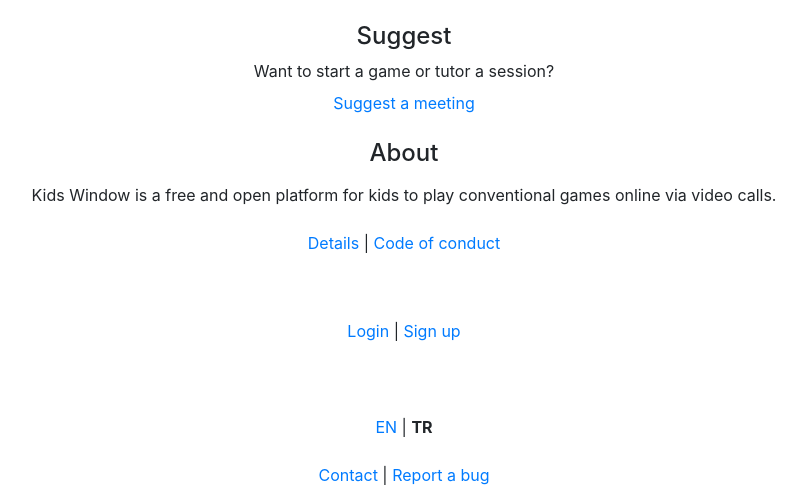
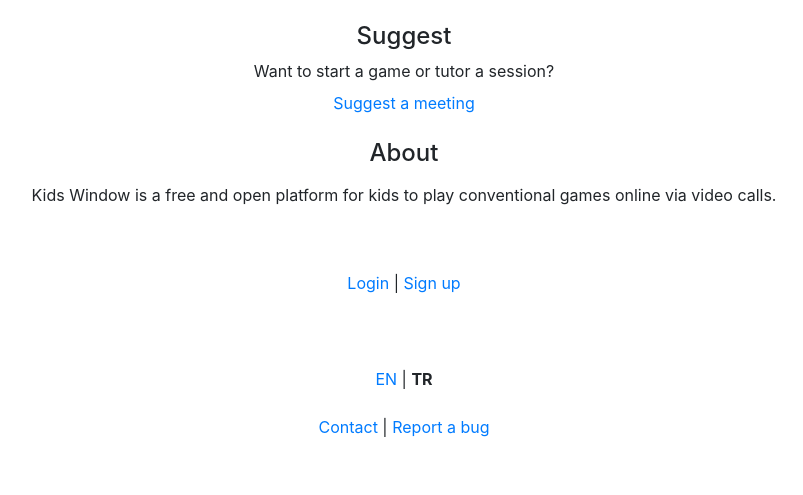
Before and after one commit to onurmatik/kidswindow, a Django app: template kidswindow/templates/index.html in a window 1280 px wide. Shown: the part 292-787 px from the top of the page, without its empty margins (236-1039 px from the left). After the commit the page ends 729 px from the top, so only its background shows below. Run offline with Django 3.2, Linux system fonts and the light colour scheme; the template is opened without the code that fills it, so the values that code supplies are empty; parts of the project's set-up code (start-up, migrations or seed data) failed here and were passed over; some libraries are stand-ins or nearby versions.

Commit message:
translation updates

```diff
--- a/kidswindow/templates/index.html
+++ b/kidswindow/templates/index.html
@@ -151,7 +151,7 @@
 
 		</div>
 
-		<p class="mt-2">
+		<!--p class="mt-2">
 
 			<a href="{% url 'docs_details' %}">
 				{% trans "Details" %}
@@ -167,7 +167,7 @@
 				{% trans "Code of conduct" %}
 			</a>
 
-		</p>
+		</p-->
 
 		{% if user.is_anonymous %}
 			<br>
```
Also changed, not shown: locale/tr/LC_MESSAGES/django.po, 1 other file.
